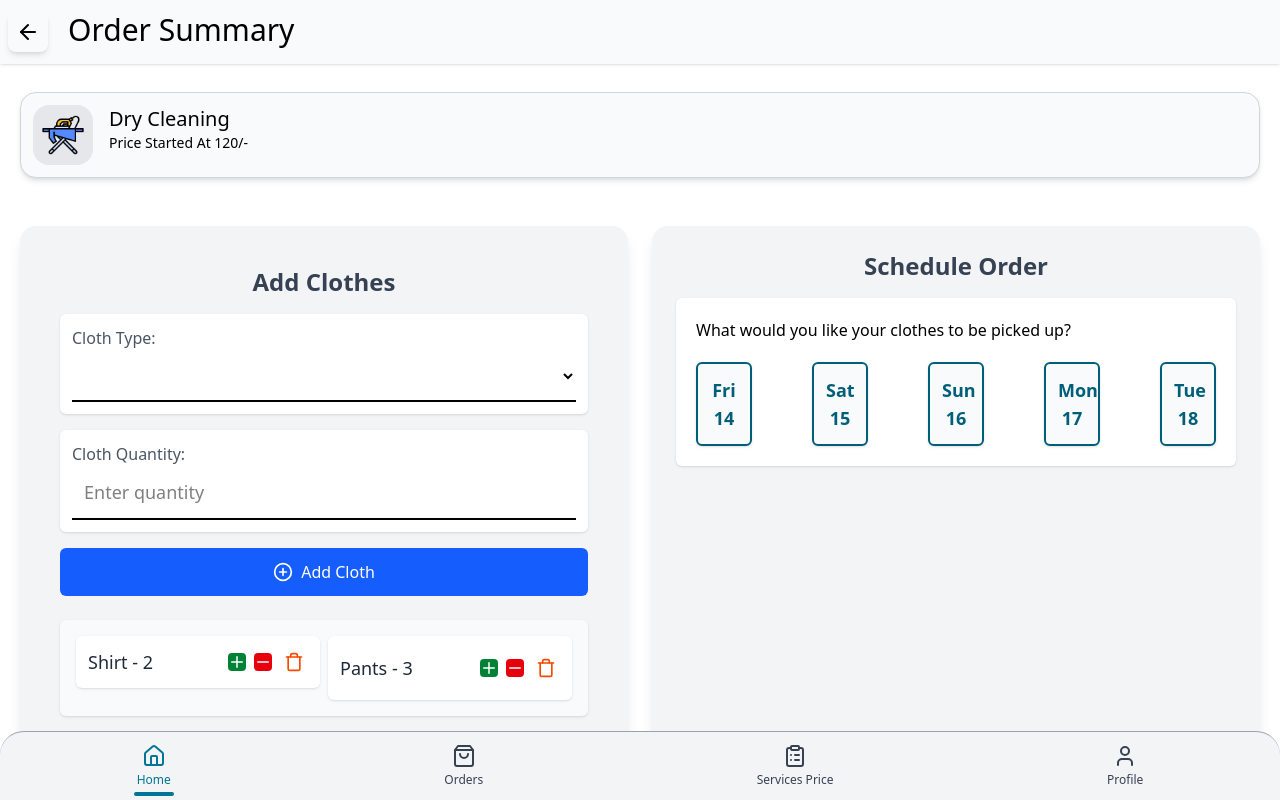
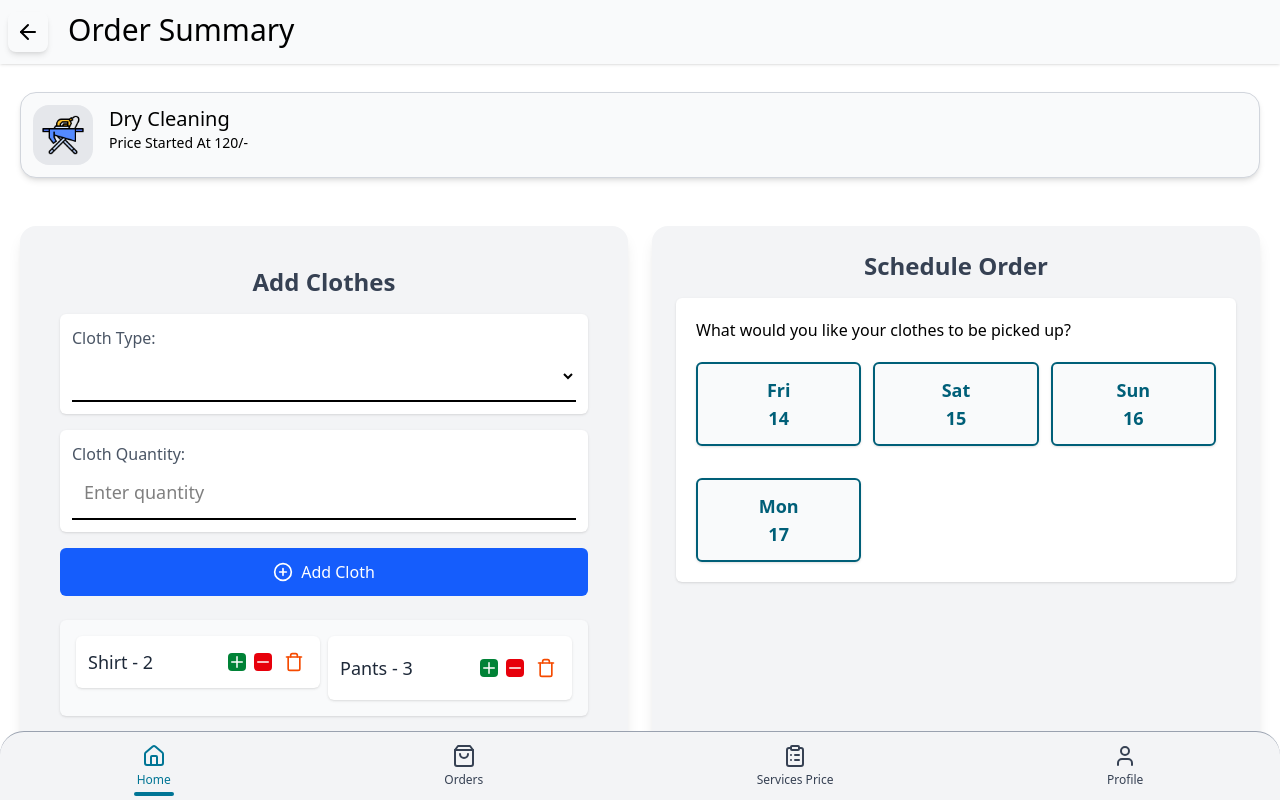
Before and after one commit to Sandb786/Laundry_project_User_Pannel_Frontend, a React (Vite) app: page /order in a window 1280 px wide. Shown: the top 800 px of the page. Built offline with nearby package versions, Linux system fonts and the light colour scheme.

Commit message:
Chack 3.

```diff
--- a/src/Order/Order_Home.jsx
+++ b/src/Order/Order_Home.jsx
@@ -150,8 +150,8 @@
       <div className="bg-white p-5 rounded-md shadow-sm">
         <Typography>What would you like your clothes to be picked up?</Typography>
 
-        <div className="grid grid-cols-5 gap-15">
-          {[...Array(5)].map((_, i) =>
+        <div className="grid grid-cols-3 gap-3">
+          {[...Array(4)].map((_, i) =>
           {
             const newDate = new Date();
             newDate.setDate(today.getDate() + i);
```
